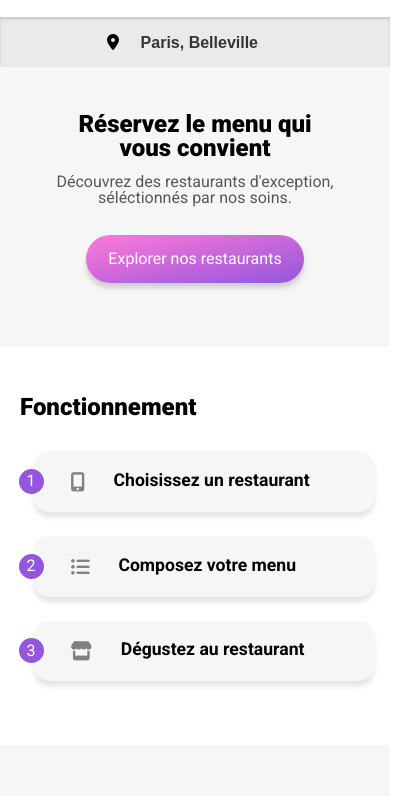
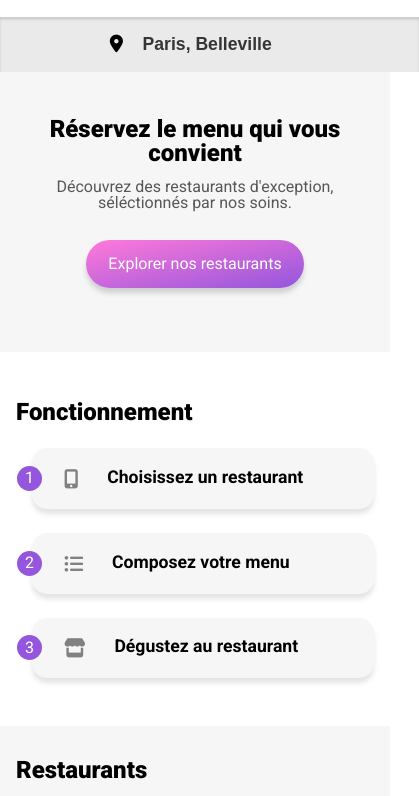
Before and after one commit to farrahtor/Booki-desktop-first, a plain HTML site: page index.html in a window 390 px wide. Shown: the part 48-844 px from the top of the page, 419 px wide, since content can reach past the window. Drawn offline with Linux system fonts and the light colour scheme; a web font is replaced by a local one.

Commit message:
responsive all

```diff
--- a/assets/sass/partials/layout/_fonctionary.scss
+++ b/assets/sass/partials/layout/_fonctionary.scss
@@ -1,49 +1,41 @@
 .fonctionary {
   @include flex-column;
-  margin: 3em 0;
+  margin: 3em 1em;
   &-title {
     @include title;
+    padding-bottom: 1em;
   }
   // responsive
   @include break-point(tablet) {
-    align-items: center;
+    margin: 4em;
   }
-  @include break-point(desktop) {
-    height: 200px;
-    margin-top: 50px;
-  }
-
   &-cards {
     @include flex-column;
     gap: 1.5em;
-    margin: 2em 1em 1em 2.1em;
+    margin-left: 1em;
 
+    // responsive
+    @include break-point(tablet) {
+      margin: 1em 0;
+    }
     @include break-point(desktop) {
       @include flex-row;
-      justify-content: space-between;
-      align-items: center;
-      width: 88%;
-      height: 150px;
-      margin: auto;
-
-      gap: 40px;
+      justify-content: space-evenly;
     }
   }
 }
 
 .fonctionary-card {
   &-link {
+    @include flex-row;
     background-color: $light-grey;
     box-shadow: $shadow;
     border-radius: 15px;
-    @include flex-row;
+
     align-items: center;
     position: relative;
     &:hover {
       background-color: lighten($color-primary, 35);
-    }
-    @include break-point(tablet) {
-      width: 45%;
     }
   }
   &-nbr {
@@ -59,12 +51,20 @@
   }
   &-text {
     @include flex-row;
-    padding: 1.3em 0.5em;
+    padding: 1.3em 2em;
     white-space: nowrap;
+    // Responsive
+    @include break-point(desktop) {
+      padding: 1.5em;
+    }
     & i {
       font-size: 1.2rem;
-      padding: 0 1.5em;
+      padding-right: 1.5em;
       color: #818181;
+      // Responsive
+      @include break-point(desktop) {
+        padding-right: 1em;
+      }
     }
     & p {
       font-size: 1.1rem;
--- a/assets/sass/partials/layout/_footer.scss
+++ b/assets/sass/partials/layout/_footer.scss
@@ -1,42 +1,51 @@
 .footer {
-  width: 100%;
-  height: 197px;
+  @include flex-column;
+  padding: 2em 1.5em;
   background-color: $dark-grey;
+
+  // responsive
+  @include break-point(tablet) {
+    padding: 2.5em 4.5em;
+  }
   & h3 {
     font-family: $font-title;
     color: #fff;
     font-size: 1.2rem;
-    padding: 1.5em;
   }
   &-items {
-    height: 100px;
     @include flex-column;
-    justify-content: space-between;
-    align-items: flex-start;
-    padding-left: 1.5em;
+    margin-top: 1.5em;
+    // responsive
     @include break-point(tablet) {
-      width: 80%;
       @include flex-row;
-      justify-content: space-between;
-      align-items: center;
+      flex-wrap: wrap;
     }
     &-link {
       @include flex-row;
-      justify-content: space-between;
-      align-items: flex-start;
-      width: 65%;
+      align-items: center;
+      padding-bottom: 0.5em;
       color: #fff;
-      @include break-point(tablet) {
-        width: 30%;
-      }
 
       & i {
         font-size: 0.9rem;
-        flex: 0.4;
+        flex: 0.1;
       }
       & p {
-        font-size: 1.1rem;
-        flex: 2;
+        flex: 1;
+      }
+
+      // responsive
+      @include break-point(tablet) {
+        width: 50%;
+        &:first-child {
+          order: -1;
+        }
+        &:nth-child(2) {
+          order: 4;
+        }
+        &:last-child {
+          order: 6;
+        }
       }
     }
   }
--- a/assets/sass/partials/layout/_header.scss
+++ b/assets/sass/partials/layout/_header.scss
@@ -1,23 +1,36 @@
-.header-logo {
+.header {
+  position: relative;
+  &-logo {
     @include flex-center;
     margin: 1em;
 
     // Logo omf
     &-img {
       height: 30px;
+      // Responsive
+      @include break-point(tablet) {
+        height: 40px;
+      }
     }
     // fleche retour pages
-  &_arrow {
+  }
+  &-arrow {
     position: absolute;
+    top: 0em;
+    left: 1.5em;
+    // Responsive
+    @include break-point(tablet) {
+      left: 4.5em;
+    }
+    @include break-point(desktop) {
+      left: 13.5em;
+    }
     & i {
-      position: relative;
-      top: -1px;
-      left: -155px;
-      font-size: 1.5rem;
+      font-size: 1.6rem;
+      // Responsive
+      @include break-point(tablet) {
+        font-size: 2rem;
       }
     }
-  // responsive
-  @include break-point(tablet) {
-    height: 100px;
   }
 }
--- a/assets/sass/partials/layout/_location.scss
+++ b/assets/sass/partials/layout/_location.scss
@@ -1,31 +1,26 @@
 .location-insert {
+  @include flex-center;
   width: 100%;
-  height: 50px;
+  padding-left: 1.8em;
   background-color: $grey;
   box-shadow: inset 0em 0.15em 0.15em rgba(0, 0, 0, 0.132);
+
   &-form {
     @include flex-row;
-    justify-content: space-between;
-    width: 188px;
-    margin: 1em auto;
-
-    @include break-point(tablet) {
-      width: 200px;
-    }
+    max-width: 240px;
+    margin: 1em 0;
   }
   &-btn,
   &-input {
     border: none;
     background-color: $grey;
-    font-size: 1rem;
+    font-size: 1.1rem;
     font-weight: 700;
-    @include break-point(tablet) {
-      font-size: 1rem;
-    }
+    padding-right: 1em;
   }
   &-input {
+    width: 100%;
     color: $dark-grey;
-    width: 80%;
     &::placeholder {
       color: $dark-grey;
     }
--- a/assets/sass/partials/layout/_pages.scss
+++ b/assets/sass/partials/layout/_pages.scss
@@ -1,6 +1,7 @@
 .picture {
   width: 100%;
   height: 260px;
+  // responsive
   @include break-point(desktop) {
     height: 400px;
   }
@@ -18,42 +19,48 @@
   margin-top: -40px;
   background-color: $light-grey;
   border-radius: 40px 40px 0 0;
-  // @include break-point(desktop) {
-  //   max-height: 600px;
-  //   max-width: 1024px;
-  //   margin: auto;
-  // }
 
   &-title {
     @include flex-row;
     justify-content: space-between;
     width: 100%;
     margin-top: 2.5em;
-    // @include break-point(tablet) {
-    //   @include flex-row(center, null);
-    // }
+
+    // responsive
+    @include break-point(tablet) {
+      padding-left: 2.6em;
+      margin-top: 3.5em;
+    }
+    @include break-point(desktop) {
+      padding-left: 11.6em;
+    }
 
     & h1 {
       @include pages-title;
     }
     & .favorites {
-      margin-right: 20px;
+      margin-right: 1.5em;
+      // responsive
+      @include break-point(tablet) {
+        margin-right: 7em;
+      }
+      @include break-point(desktop) {
+        margin-right: 26em;
+      }
     }
   }
   &-menu {
     @include flex-column;
     justify-content: space-between;
     gap: 2em;
+
+    // responsive
     @include break-point(tablet) {
-      // width: 80%;
+      padding: 0 3em;
     }
     @include break-point(desktop) {
-      // max-width: 1024px;
-      // max-height: 350px;
-      // @include flex-row(space-evenly, center);
-
-      // margin: auto;
-      // gap: 2em;
+      padding: 0 12em;
+      margin: 2em 0;
     }
   }
   &-btn {
@@ -97,8 +104,8 @@
     &--text {
       width: 245px;
       padding: 0 0.7em;
+      white-space: nowrap;
 
-      transition: $transition;
       & h3 {
         font-size: 1.1rem;
         font-weight: 700;
@@ -106,12 +113,20 @@
         white-space: nowrap;
         overflow: hidden;
         text-overflow: ellipsis;
+        // responsive
+        @include break-point(tablet) {
+          overflow: visible;
+        }
       }
       & p {
         font-size: 0.9rem;
         white-space: nowrap;
         overflow: hidden;
         text-overflow: ellipsis;
+        // responsive
+        @include break-point(tablet) {
+          overflow: visible;
+        }
       }
     }
     &--price {
@@ -119,7 +134,10 @@
       font-weight: 700;
       align-self: flex-end;
       padding-bottom: 10px;
-
+      // responsive
+      @include break-point(desktop) {
+        margin-right: 2.5em;
+      }
       transition: all 0.4s ease-in-out;
     }
     &--check {
@@ -127,11 +145,16 @@
       width: 60px;
       height: 100%;
       position: absolute;
-      right: -62px;
+      right: -60px;
       color: #fff;
       font-size: 1.3rem;
       background-color: $color-tertiary;
       border-radius: 0 15px 15px 0;
+      // responsive
+      @include break-point(tablet) {
+        width: 120px;
+        right: -120px;
+      }
 
       transition: all 0.4s ease-in-out;
     }
@@ -140,9 +163,17 @@
     }
     &:hover &--price {
       transform: translateX(-60px);
+      // responsive
+      @include break-point(tablet) {
+        transform: translateX(-180px);
+      }
     }
     &:hover &--check {
       transform: translateX(-60px);
+      // responsive
+      @include break-point(tablet) {
+        transform: translateX(-120px);
+      }
     }
   }
 
--- a/assets/sass/partials/layout/_restaurants.scss
+++ b/assets/sass/partials/layout/_restaurants.scss
@@ -1,38 +1,34 @@
 .restaurants {
   @include flex-column;
-  justify-content: center;
-  align-items: flex-start;
-  width: 100%;
-  padding: 2em 0;
+  padding: 2em 1em;
   background-color: $light-grey;
+
   // responsive
+  @include break-point(tablet) {
+    padding: 4em;
+  }
   @include break-point(desktop) {
     height: 700px;
     padding-top: 3em;
   }
   &-title {
     @include title;
-    padding: 1em;
+    padding-bottom: 1em;
   }
   &-bloc {
     @include flex-column;
-    width: 100%;
-    gap: 0.5em;
+    gap: 1.5em;
     padding-bottom: 2em;
     // responsive
     @include break-point(desktop) {
-      height: 550px;
-      width: 90%;
       margin: auto;
       @include flex-row;
-
       flex-wrap: wrap;
-      row-gap: 40px;
+      gap: 3em;
     }
   }
 }
 .restaurant-card {
-  padding: 0.5em 1.1em;
   position: relative;
   // responsive
   @include break-point(desktop) {
@@ -55,8 +51,6 @@
     border-radius: 20px;
     box-shadow: $shadow;
     background-color: #fff;
-    // @include break-point(desktop) {
-    //   @include flex-row(space-between, center);
   }
 
   &-picture {
--- a/assets/sass/partials/utils/_mixin.scss
+++ b/assets/sass/partials/utils/_mixin.scss
@@ -2,7 +2,6 @@
 @mixin title {
   font-size: 1.5rem;
   font-weight: 900;
-  padding: 0 20px;
   @include break-point(tablet) {
     font-size: 2rem;
   }
```
Also changed, not shown: pages/menu-alafrancaise.html (+8 -5 lines), pages/menu-lanoteenchantee.html (+7 -4 lines), pages/menu-lapalettedugout.html (+7 -4 lines), pages/menu-ledelicedessens.html (+7 -4 lines), assets/css/styles.css, 1 other file. Lines whose indentation alone changed are shown as unchanged.
